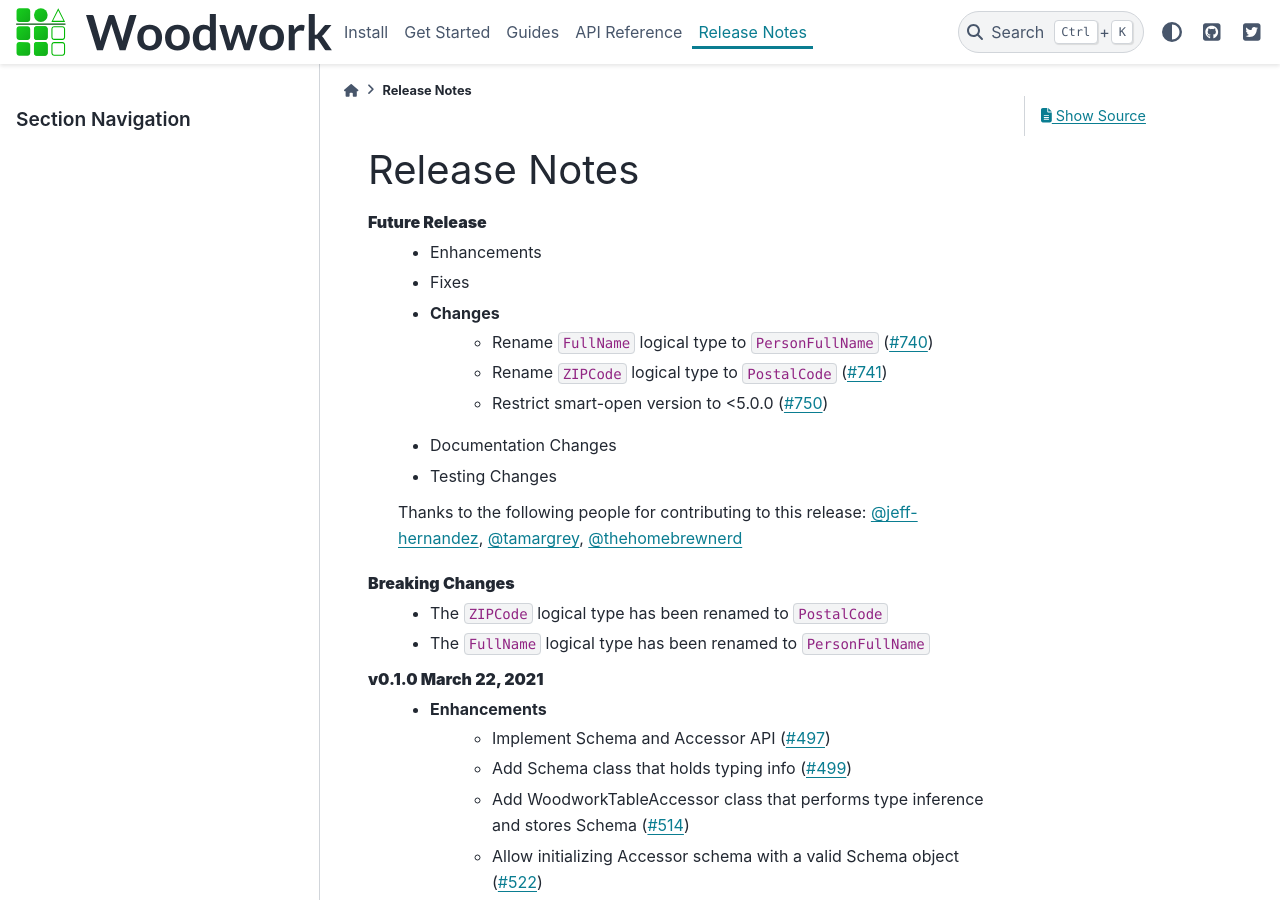
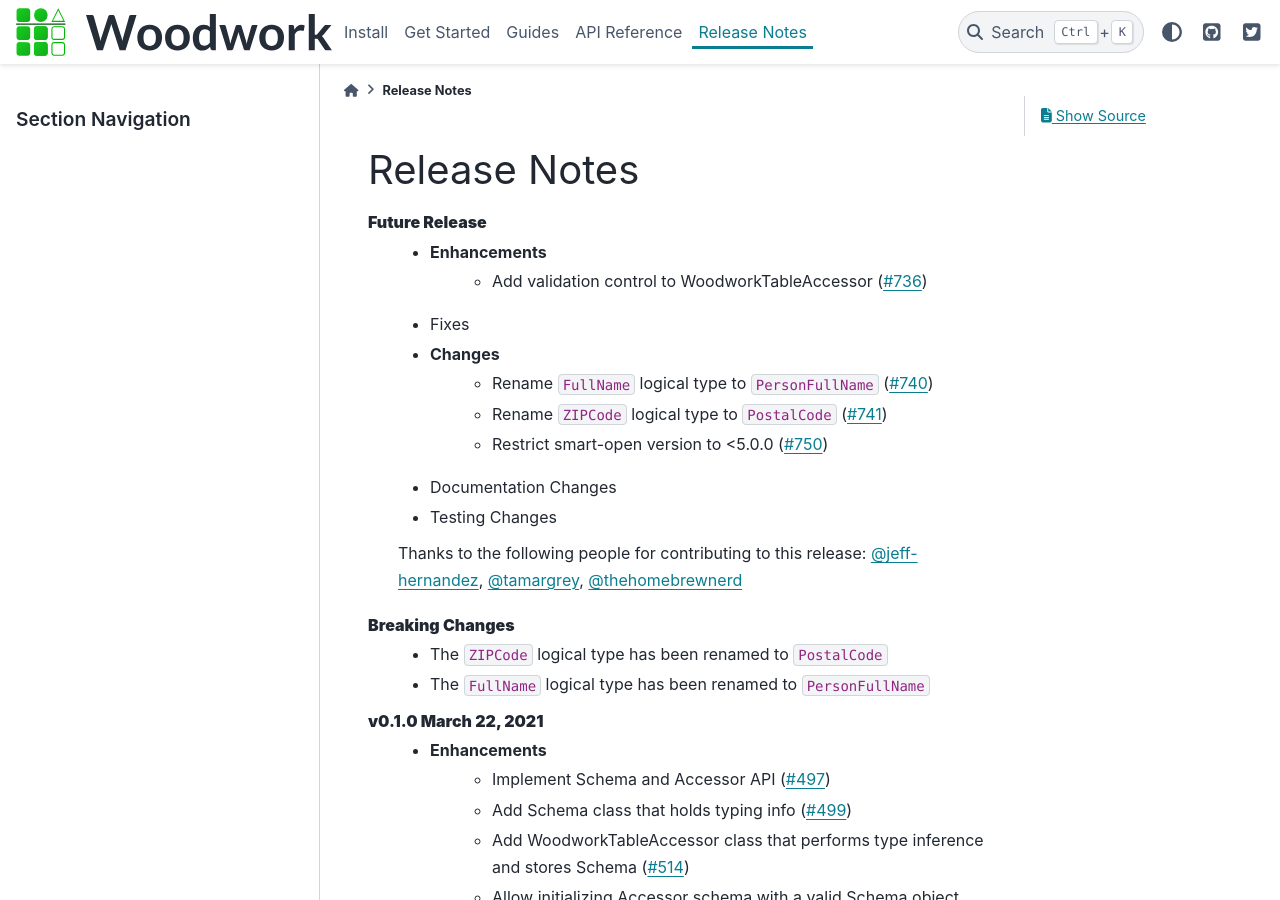
Before and after one commit to alteryx/woodwork, a Sphinx documentation site: the page built from docs/source/release_notes.rst, in a window 1280 px wide and 900 px high. Built offline with Sphinx 7.4.7 and the PyData theme 0.15.4, drawn with Linux system fonts in a browser that asks for light colours; comment, search, counter and statistics services are not loaded.

Commit message:
Add release note

```diff
--- a/docs/source/release_notes.rst
+++ b/docs/source/release_notes.rst
@@ -4,6 +4,7 @@ Release Notes
 -------------
 **Future Release**
     * Enhancements
+        * Add validation control to WoodworkTableAccessor (:pr:`736`)
     * Fixes
     * Changes
         * Rename ``FullName`` logical type to ``PersonFullName`` (:pr:`740`)
```
